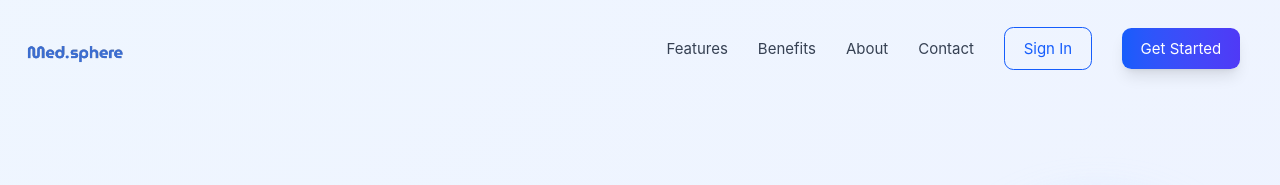
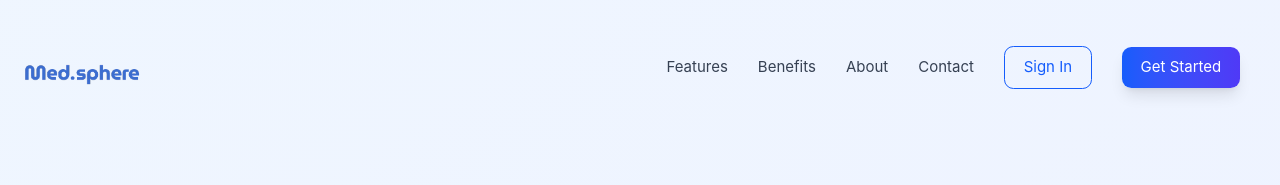
Before and after one commit to shakeelmahdhy/MedSphere-LMS, a React (Vite) app: page / in a window 1280 px wide. Shown: the top 185 px of the page. Built offline with nearby package versions, Linux system fonts and the light colour scheme; no server answers.

Commit message:
added logo sizefix

```diff
--- a/src/app/components/Hero.tsx
+++ b/src/app/components/Hero.tsx
@@ -1,6 +1,7 @@
+import { ImageWithFallback } from './figma/ImageWithFallback';
+import { ArrowRight, Menu, X } from 'lucide-react';
 import { useState } from 'react';
-import { ArrowRight, Menu, X } from 'lucide-react';
-import { ImageWithFallback } from './figma/ImageWithFallback';
+
 
 export function Hero() {
   const [mobileMenuOpen, setMobileMenuOpen] = useState(false);
@@ -8,10 +9,10 @@ export function Hero() {
   return (
     <div className="relative bg-gradient-to-br from-blue-50 to-indigo-50 overflow-hidden">
       {/* Navigation */}
-      <nav className="relative z-10 px-6 lg:px-8 py-3">
+      <nav className="relative z-10 px-6 lg:px-8 py-6">
         <div className="max-w-7xl mx-auto flex items-center justify-between">
-          <div className="flex items-center">
-            <img src="/logo.svg" alt="Medsphere Logo" className="h-20 w-auto object-cover" style={{ objectPosition: 'center', transform: 'scale(2)' }} />
+          <div className="flex items-center gap-2">
+            <img src="/logo.svg" alt="Medsphere Logo" className="h-24 w-auto object-cover" style={{ objectPosition: 'center', transform: 'scale(2)' }} />
           </div>
 
           {/* Desktop Navigation */}
```
